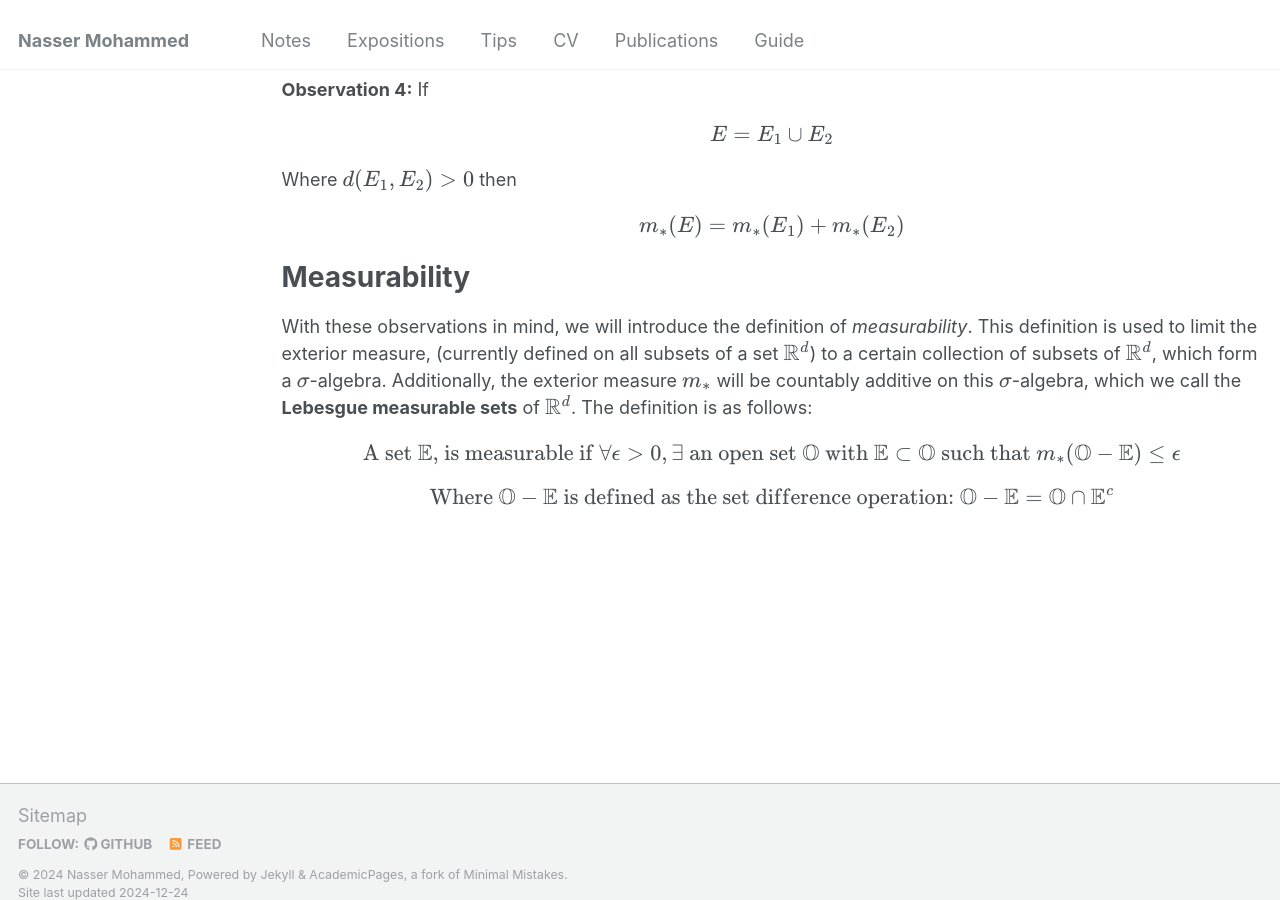
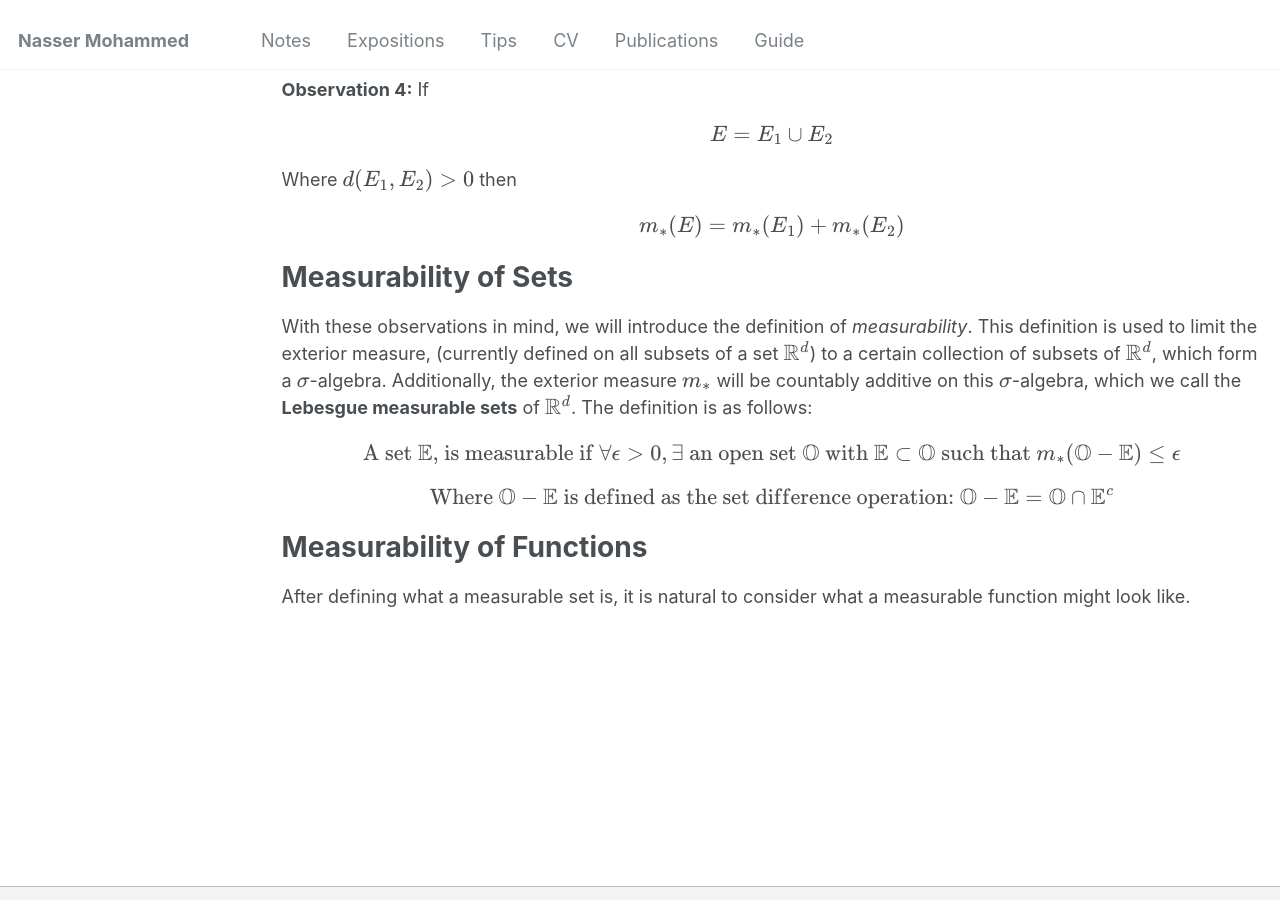
Before and after one commit to Nasser-Mohammed/Nasser-Mohammed.github.io, a Jekyll site: the page built from _pages/notes/analysis/lebesguemeas.md, in a window 1280 px wide and 900 px high, scrolled down 3999 px. Built offline with Jekyll 4.4.1, drawn with Linux system fonts in a browser that asks for light colours.

Commit message:
Update lebesguemeas.md

```diff
--- a/_pages/notes/analysis/lebesguemeas.md
+++ b/_pages/notes/analysis/lebesguemeas.md
@@ -69,8 +69,12 @@ However, there are restrictions that we can apply to sets that allows us to have
 \
 **Observation 4:** If \\[E = E_1 \cup E_2\\] Where \\(d(E_1, E_2) > 0\\) then \\[m_{\ast}(E) = m_{\ast}(E_1) + m_{\ast}(E_2)\\]
 
-Measurability
+Measurability of Sets
 =====
 With these observations in mind, we will introduce the definition of *measurability*. This definition is used to limit the exterior measure, (currently defined on all subsets of a set \\(\mathbb{R}^d\\)) to a certain collection of subsets of \\(\mathbb{R}^d\\), which form a \\(\sigma\\)-algebra.  Additionally, the exterior measure \\(m_{\ast}\\) will be countably additive on this \\(\sigma\\)-algebra, which we call the **Lebesgue measurable sets** of \\(\mathbb{R}^d\\). The definition is as follows:
 \\[\text{A set } \mathbb{E} \text{, is measurable if } \forall \epsilon > 0, \exists \text{ an open set } \mathbb{O} \text{ with } \mathbb{E} \subset \mathbb{O} \text{ such that } m_{\ast}(\mathbb{O} - \mathbb{E}) \leq \epsilon\\]
 \\[\text{Where } \mathbb{O}-\mathbb{E} \text{ is defined as the set difference operation: } \mathbb{O}-\mathbb{E} = \mathbb{O}\cap\mathbb{E}^c\\]
+
+Measurability of Functions
+====
+After defining what a measurable set is, it is natural to consider what a measurable function might look like.
```
